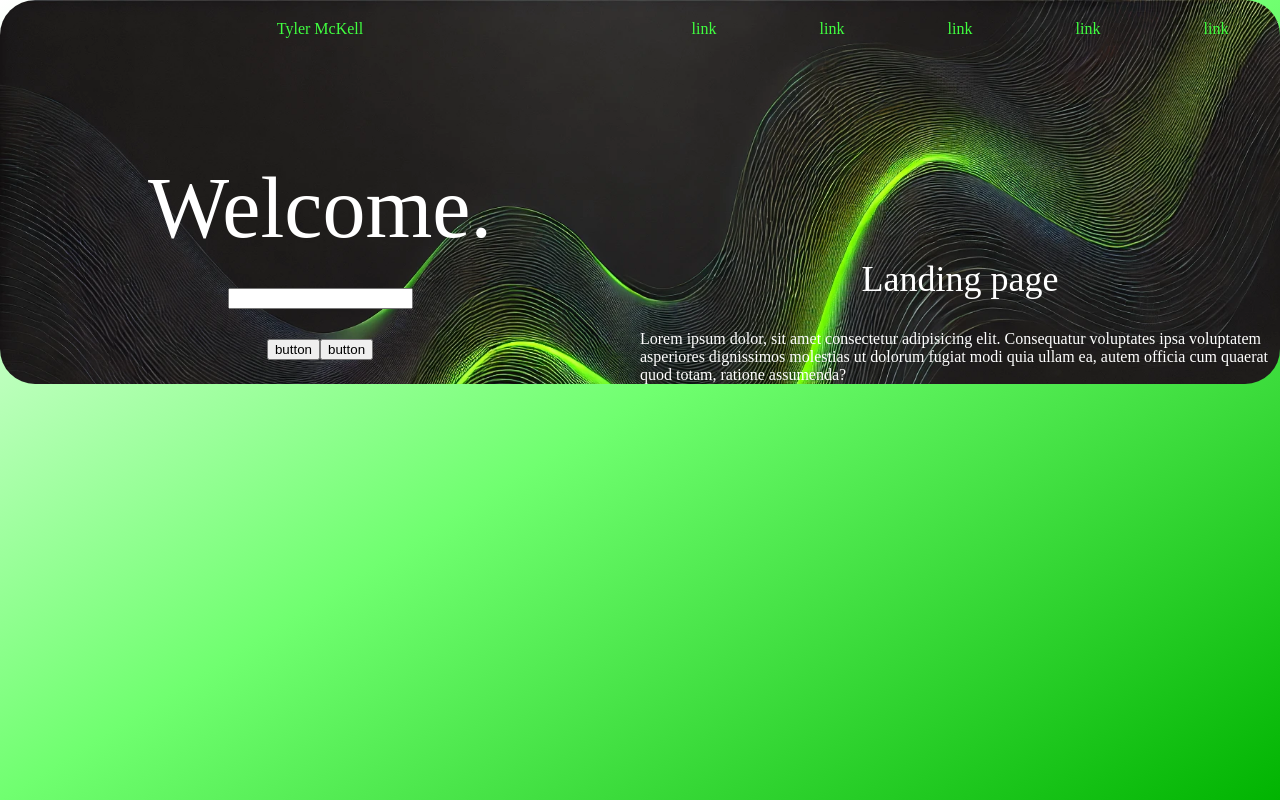
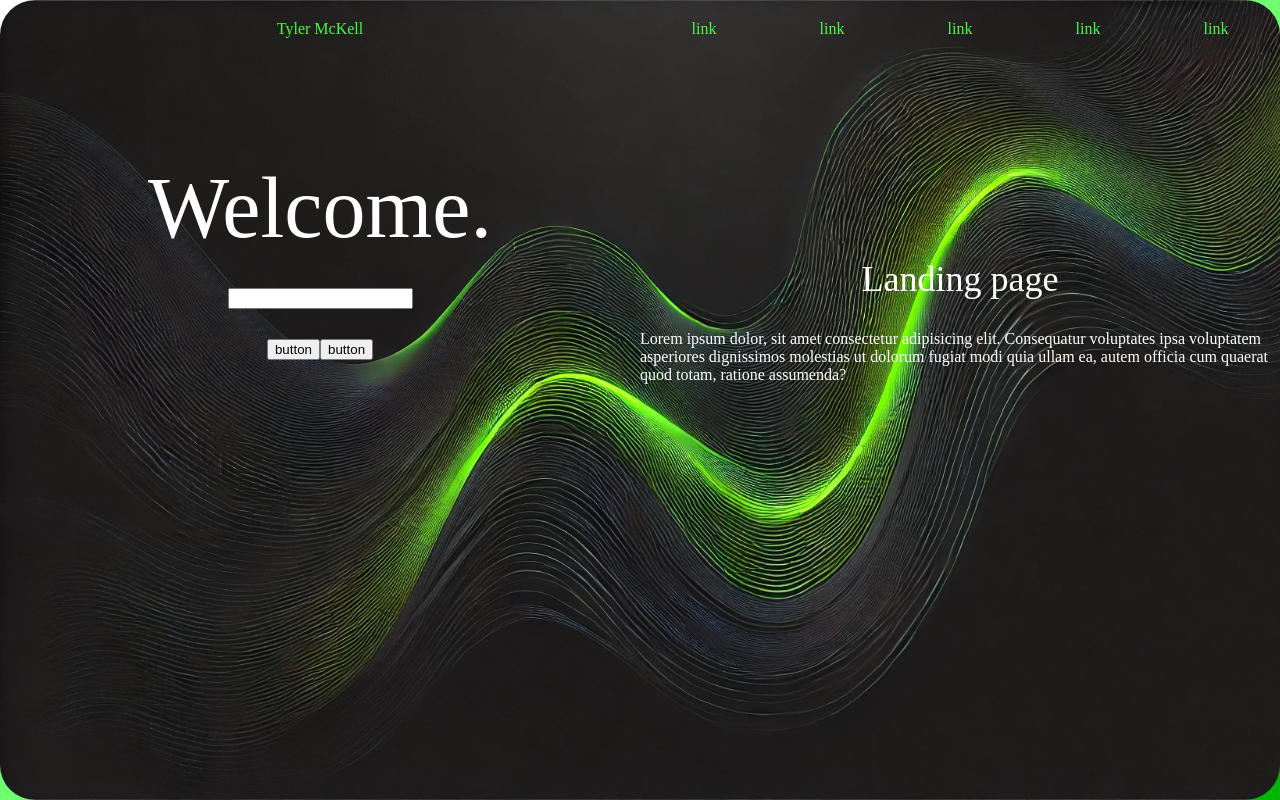
Before and after one commit to tylermckell01/Portfolio, a React (Create React App) app: page / in a window 1280 px wide. Built offline with nearby package versions, Linux system fonts and the light colour scheme.

Commit message:
styling for hero section with background is mostly complete

```diff
--- a/src/styles/common/common.scss
+++ b/src/styles/common/common.scss
@@ -5,6 +5,7 @@ body {
     margin: 0;
     width: 100%;
     height: 100vh;
+    display: flex;
     background: linear-gradient(
       to bottom right,
       white,
--- a/src/styles/components/hero.scss
+++ b/src/styles/components/hero.scss
@@ -1,6 +1,5 @@
 .hero {
   width: 100%;
-  height: 100%;
   display: flex;
   color: white;
   border-radius: 0 0 15px 15px;
```
